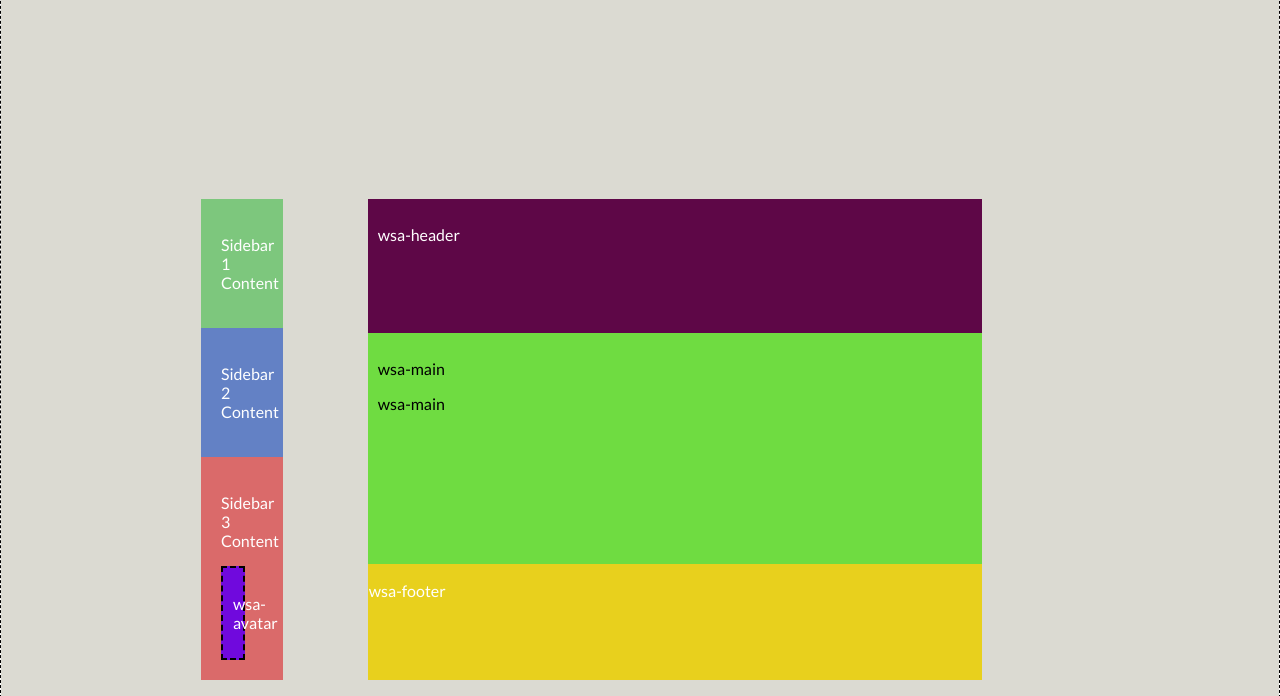
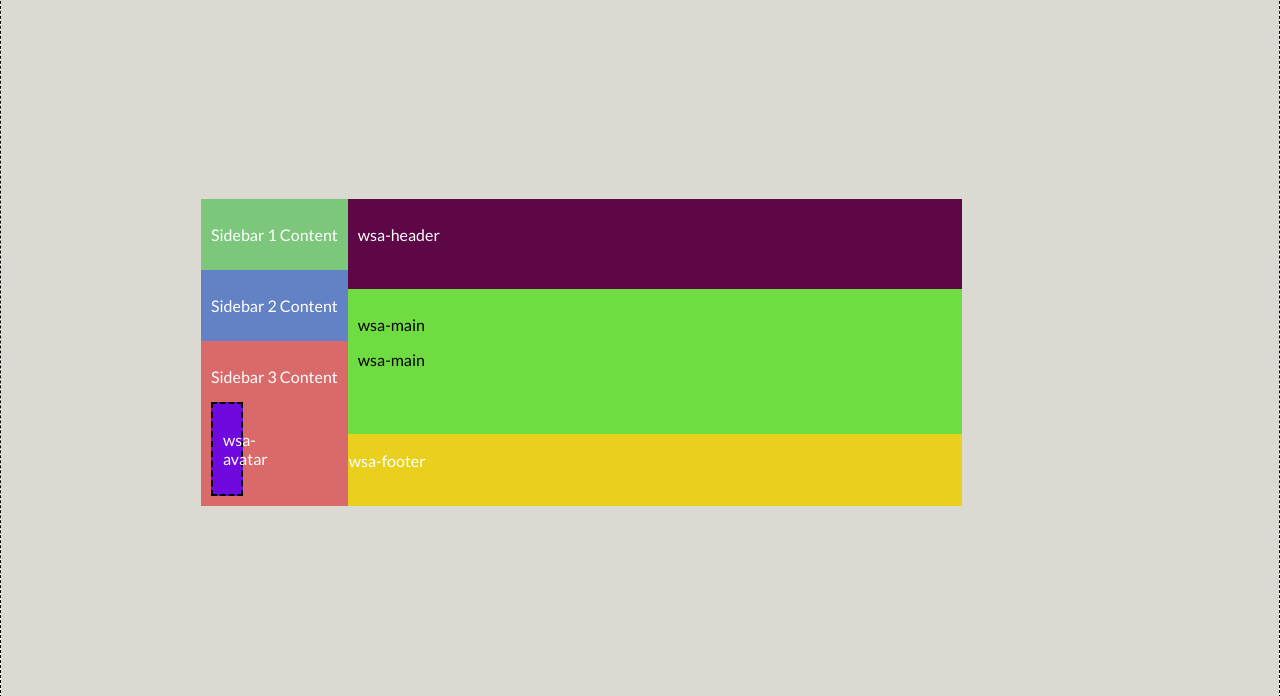
Before and after one commit to leamusa/html-css-boolzapp, a plain HTML site: page assets/index.html in a window 1280 px wide. Shown: the part 104-800 px from the top of the page. Drawn offline with Linux system fonts and the light colour scheme.

```diff
--- a/assets/css/style.css
+++ b/assets/css/style.css
@@ -27,8 +27,9 @@
 .sidebar {
   background-color: #0ba8eb;
   color: #fff;
-  padding: 20px;
-  width: 25%;
+  padding: 10px;
+  margin: auto 0;
+  /*elim the witdh */
 }
 
 /*add more sidebar*/
```
